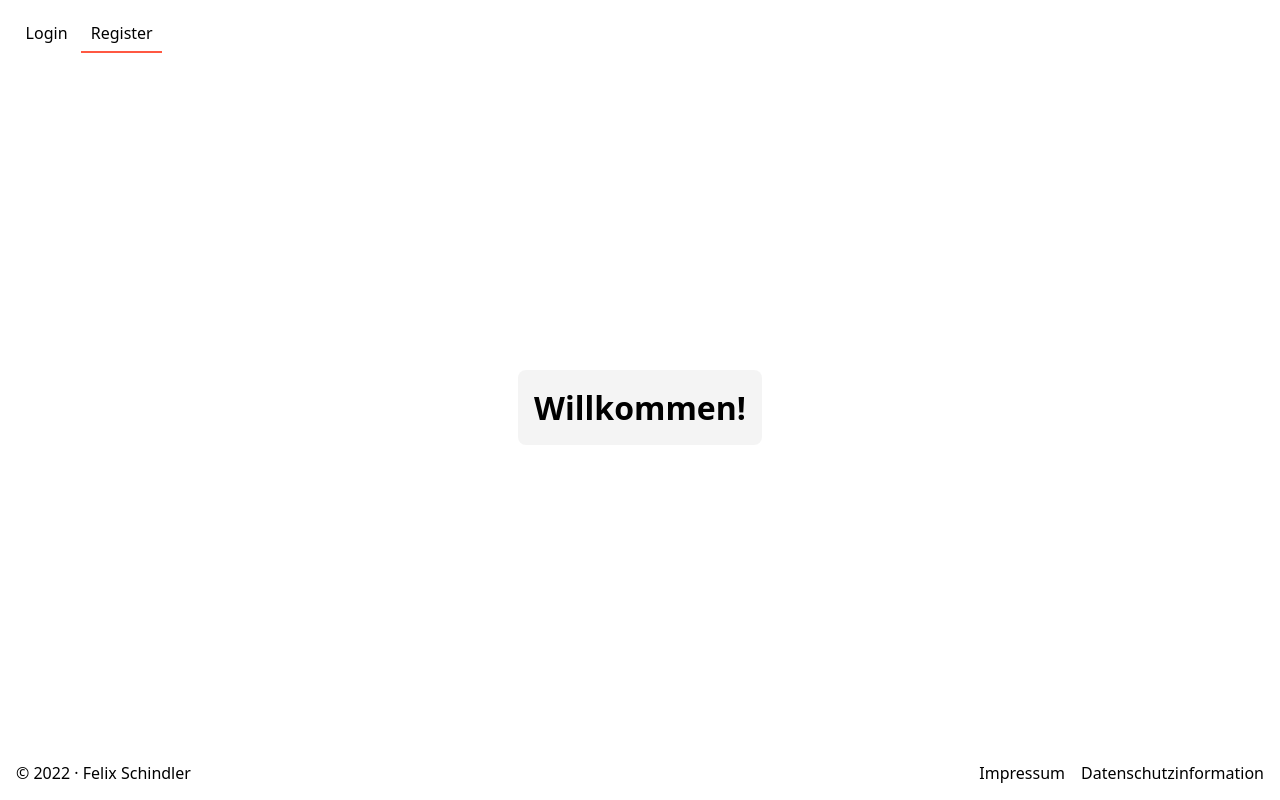
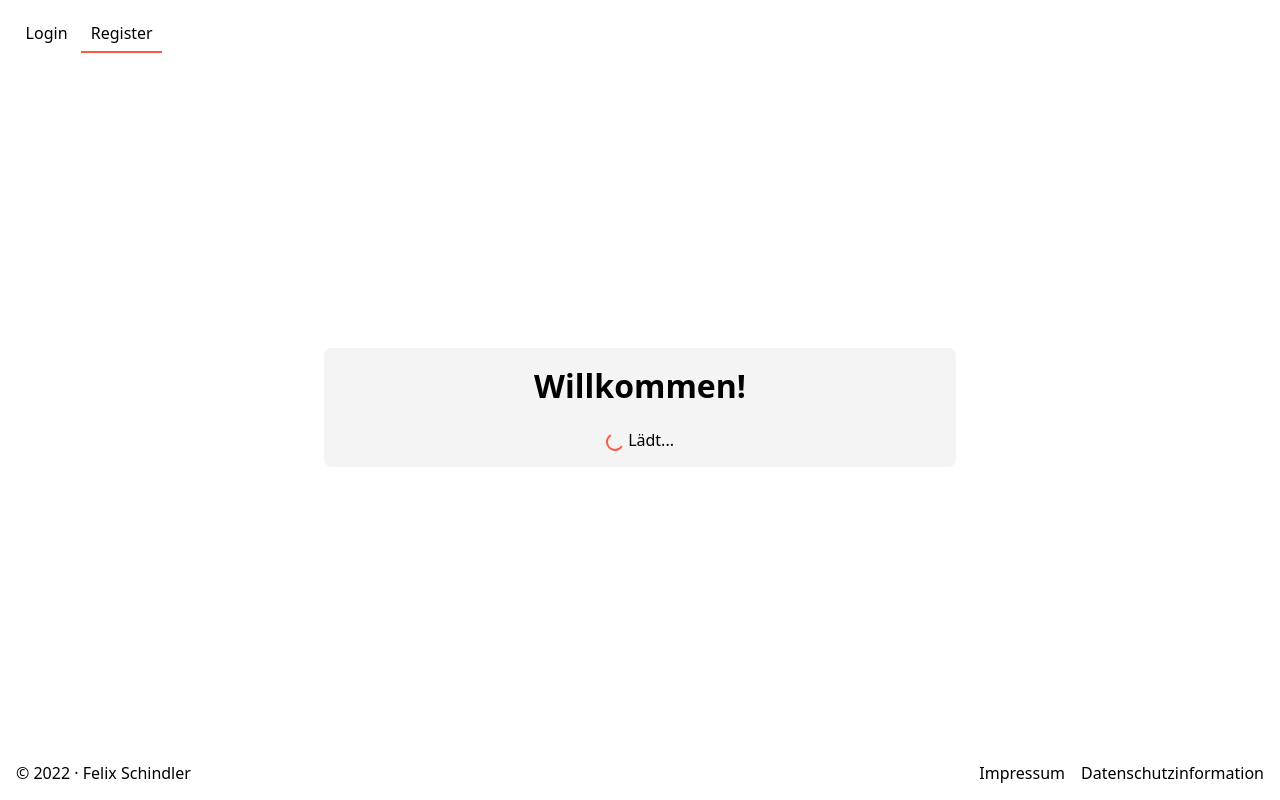
Before and after one commit to felix-schindler/com, a SvelteKit app: page /app/auth/register in a window 1280 px wide. Built offline with nearby package versions, Linux system fonts and the light colour scheme; no server answers; what pocketbase, svelte-local-storage-store would draw is missing.

Commit message:
Make use of the new components

```diff
--- a/src/routes/app/auth/register/+page.svelte
+++ b/src/routes/app/auth/register/+page.svelte
@@ -1,38 +1,52 @@
 <script lang="ts">
 	import type { Question, SimpleQuestion, GivenAnswer } from "$lib/core/types";
+
+	import Quiz from "./Quiz.svelte";
+	import Evaluation from "./Evaluation.svelte";
+	import Spinner from "$lib/components/Spinner.svelte";
+	import { page } from "$app/stores";
 
 	let allQuestions: Question[];
 	let currentQuestion: SimpleQuestion;
 
 	let lastQuestionAnswered = false;
 
-	let mail: string; // mail address of registering user
-	let answers: GivenAnswer[];
+	let answers: GivenAnswer[] = [];
 
 	async function loadQuestions(): Promise<void> {
-		const res = await fetch("/app/auth/register/quiz");
+		const res = await fetch($page.url.href + "/quiz");
 		allQuestions = await res.json();
 		currentQuestion = allQuestions[0];
 	}
 
-	async function answer() {}
-
-	async function saveAnswers() {
-		const { pb } = await import("$lib/core/stores");
-
-		if (lastQuestionAnswered) {
-			// save to db
-			pb.records.create("register_answers", {
-				mail,
-				answers,
-			});
-		}
-	}
+	loadQuestions();
 </script>
 
 <div class="ac">
 	<div class="card">
-		{#if lastQuestionAnswered}{/if}
 		<h1>Willkommen!</h1>
+		{#if lastQuestionAnswered}
+			<Evaluation bind:answers />
+		{:else if currentQuestion}
+			<Quiz bind:currentQuestion bind:answers />
+		{:else}
+			<Spinner /> Lädt...
+		{/if}
 	</div>
 </div>
+
+<style lang="scss">
+	.ac {
+		padding: 0 0.5em;
+
+		& > .card {
+			width: 100%;
+			text-align: center;
+
+			@media (min-width: 1024px) {
+				min-width: 525px;
+				max-width: 50%;
+			}
+		}
+	}
+</style>
```
